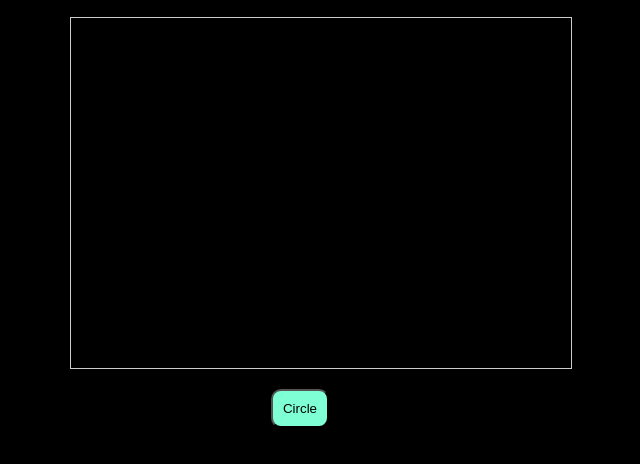
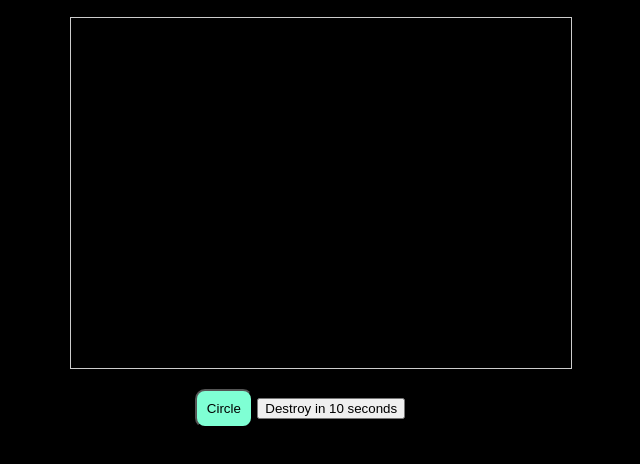
Before and after one commit to komalaggarwal10/bubble-animation-canvas, a plain HTML site: page index.html in a window 1280 px wide. Shown: the part 124-588 px from the top of the page, without its empty margins (340-980 px from the left). Drawn offline with Linux system fonts and the light colour scheme.

Commit message:
Update index.html

```diff
--- a/index.html
+++ b/index.html
@@ -17,6 +17,7 @@
         </div>
     </div>
     <button id="circle">Circle</button>
+    <button id="destroy">Destroy in 10 seconds</button>
     <script src="canvas.js"></script>
 </body>
 
```
